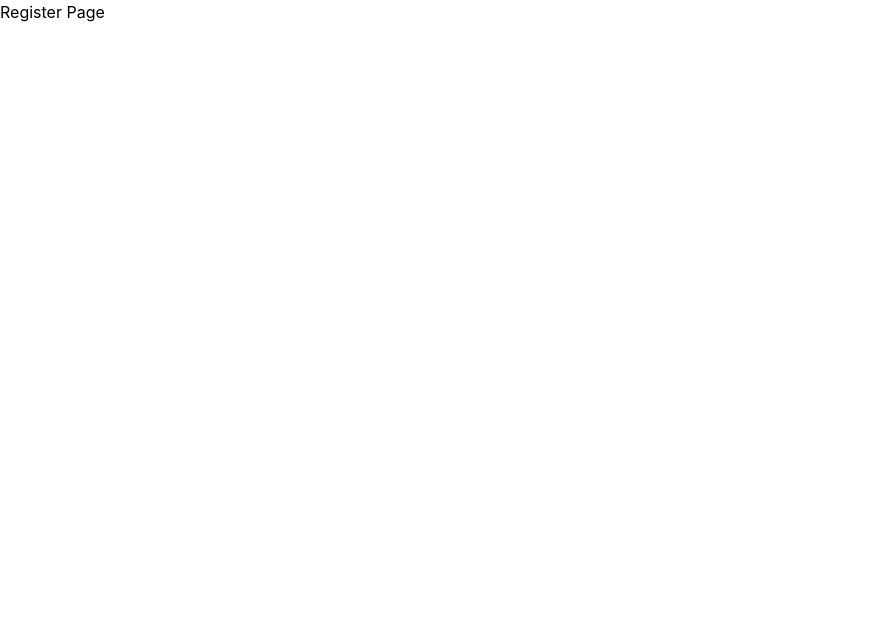
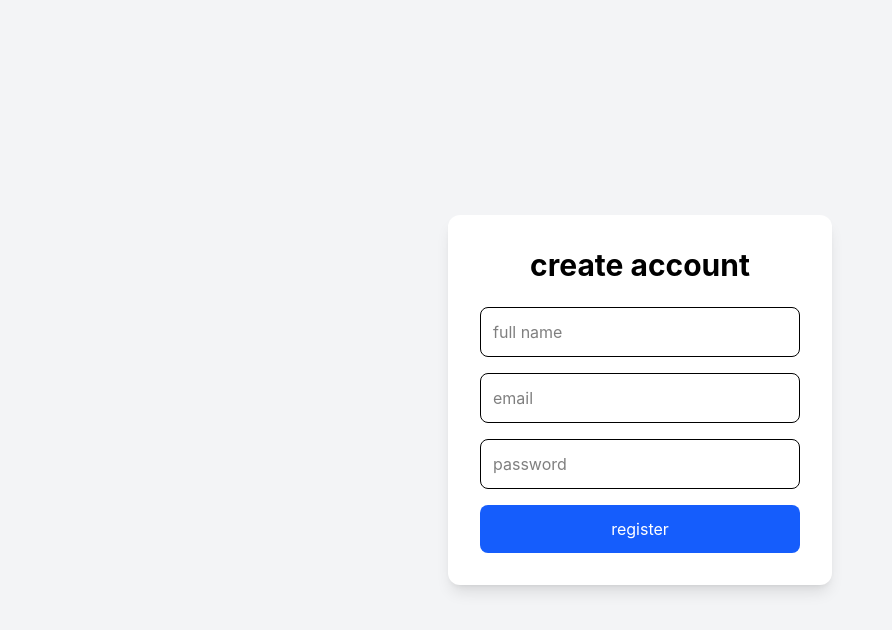
Before and after one commit to sujanbhosle/ai-mock-interview, a React app in the folder frontend/: page /register in a window 1280 px wide. Shown: the top 630 px of the page, without its empty margins (0-892 px from the left). Built offline with nearby package versions, Linux system fonts and the light colour scheme; the HTML template or start-up script is replaced by a standard one.

Commit message:
create register page ui

```diff
--- a/frontend/src/pages/Register.jsx
+++ b/frontend/src/pages/Register.jsx
@@ -3,7 +3,26 @@ import React from 'react'
 export default function Register() {
   return (
     <div>
-     <h1>Register Page</h1>
+     <div className='min-h-screen flex items-center justify-center bg-gray-100'>
+      <div className='bg-white p-8 rounded-xl shadow-lg w-96'>
+        <h1 className='text-3xl font-bold text-center mb-6'>
+          create account
+
+        </h1>
+        <form className='space-y-4'>
+          <input type="text" placeholder='full name' className='w-full border p-3 rounded-lg' />
+          <input type="email" placeholder='email' className='w-full border p-3 rounded-lg' />
+          <input type="password" placeholder='password' className='w-full border p-3 rounded-lg' />
+          <button type="submit" className='w-full bg-blue-600 text-white py-3 rounded-lg hover:bg-blue-700' >
+            register
+          </button>
+
+
+        </form>
+
+      </div>
+
+     </div>
     </div>
   )
 }
```
